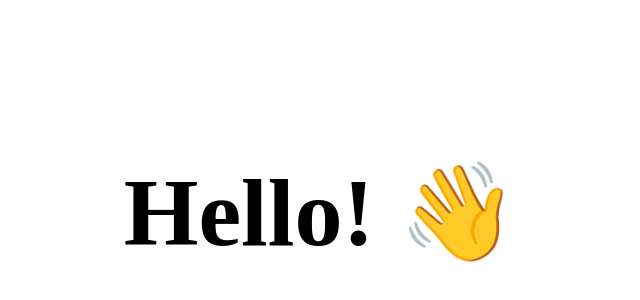
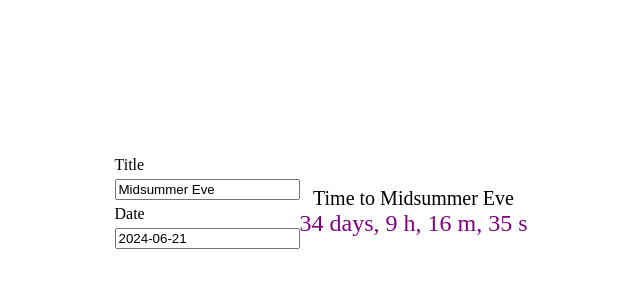
Before and after one commit to MeghdadHadidi/recifyr, an Angular app: page / in a window 1280 px wide. Shown: the part 188-488 px from the top of the page, without its empty margins (319-959 px from the left). Built offline with nearby package versions, Linux system fonts and the light colour scheme.

Commit message:
first functional solution, update README

```diff
--- a/package.json
+++ b/package.json
@@ -28,6 +28,7 @@
     "@angular-devkit/build-angular": "^17.3.6",
     "@angular/cli": "^17.3.6",
     "@angular/compiler-cli": "^17.3.0",
+    "@types/jest": "^29.5.12",
     "typescript": "~5.4.2"
   }
 }
--- a/src/app/app.component.html
+++ b/src/app/app.component.html
@@ -1,6 +1,5 @@
-
 <main class="main">
-  <h1>Hello! 👋</h1>
+  <event-countdown></event-countdown>
 </main>
 
 <router-outlet />
--- a/src/app/app.component.ts
+++ b/src/app/app.component.ts
@@ -1,10 +1,11 @@
 import { Component } from '@angular/core'
 import { RouterOutlet } from '@angular/router'
+import { CountdownComponent } from "./countdown/countdown.component"
 
 @Component({
   selector: 'app-root',
   standalone: true,
-  imports: [RouterOutlet],
+  imports: [RouterOutlet, CountdownComponent],
   templateUrl: './app.component.html',
   styleUrl: './app.component.scss',
 })
--- a/src/app/countdown/countdown.component.html
+++ b/src/app/countdown/countdown.component.html
@@ -1 +1,12 @@
-<p>countdown works!</p>
+<div class="countdown-container">
+    <div class="event-info">
+        <label>Title</label>
+        <input type="text" value="Midsummer Eve" readonly>
+        <label>Date</label>
+        <input type="text" value="2024-06-21" readonly>
+    </div>
+    <div class="time-display">
+        Time to Midsummer Eve
+        <div class="time">{{ countdown }}</div>
+    </div>
+</div>
--- a/src/app/countdown/countdown.component.scss
+++ b/src/app/countdown/countdown.component.scss
@@ -0,0 +1,31 @@
+.countdown-container {
+    display: flex;
+    flex-direction: column;
+    align-items: center;
+}
+
+@media (orientation: landscape) {
+    .countdown-container {
+        flex-direction: row;
+        justify-content: space-around;
+    }
+}
+
+.event-info {
+    margin-bottom: 20px;
+}
+
+.event-info label, .event-info input {
+    display: block;
+    margin: 5px 0;
+}
+
+.time-display {
+    text-align: center;
+    font-size: 1.25rem;
+}
+
+.time {
+    font-size: 1.5rem;
+    color: purple;
+}
--- a/src/app/countdown/countdown.component.ts
+++ b/src/app/countdown/countdown.component.ts
@@ -1,12 +1,42 @@
-import { Component } from '@angular/core';
+import { Component, OnDestroy, OnInit } from '@angular/core';
 
 @Component({
-  selector: 'app-countdown',
+  selector: 'event-countdown',
   standalone: true,
   imports: [],
   templateUrl: './countdown.component.html',
   styleUrl: './countdown.component.scss'
 })
-export class CountdownComponent {
+export class CountdownComponent implements OnInit {
+  // hardcoding the current date for now
+  // TODO: create a form in parent component
+  // and pass as input
+  targetDate: Date = new Date('2024-06-21T00:00:00')
 
+  // let's keep the countdown as a formatted string
+  countdown: string = '' // '00 days, 00 h, 00 m, 00 s'
+
+  ngOnInit(): void {
+    // TODO: cleanup before unmount
+    setInterval(() => this.updateCountdown(), 1000)
+  }
+
+  private updateCountdown(): void {
+    const currentTime = new Date();
+    const diff = this.targetDate.getTime() - currentTime.getTime()
+
+    const dayInMillis = 1000 * 60 * 60 * 24
+    const hourInMillis = 1000 * 60 * 60
+    const minuteInMillis = 1000 * 60
+
+    if(diff > 0) {
+      const days = Math.floor(diff / dayInMillis)
+      const hours = Math.floor((diff % dayInMillis) / hourInMillis)
+      const minutes = Math.floor((diff % hourInMillis) / minuteInMillis)
+      const seconds = Math.floor((diff % minuteInMillis) / 1000)
+      this.countdown = `${days} days, ${hours} h, ${minutes} m, ${seconds} s`
+    } else {
+      this.countdown = "It's time!"
+    }
+  }
 }
--- a/src/styles.scss
+++ b/src/styles.scss
@@ -2,4 +2,5 @@
 
 body {
   margin: 0;
+  font-size: 100%;
 }
```
Also changed, not shown: 2 other files (tests, documents, lock files or other folders).
